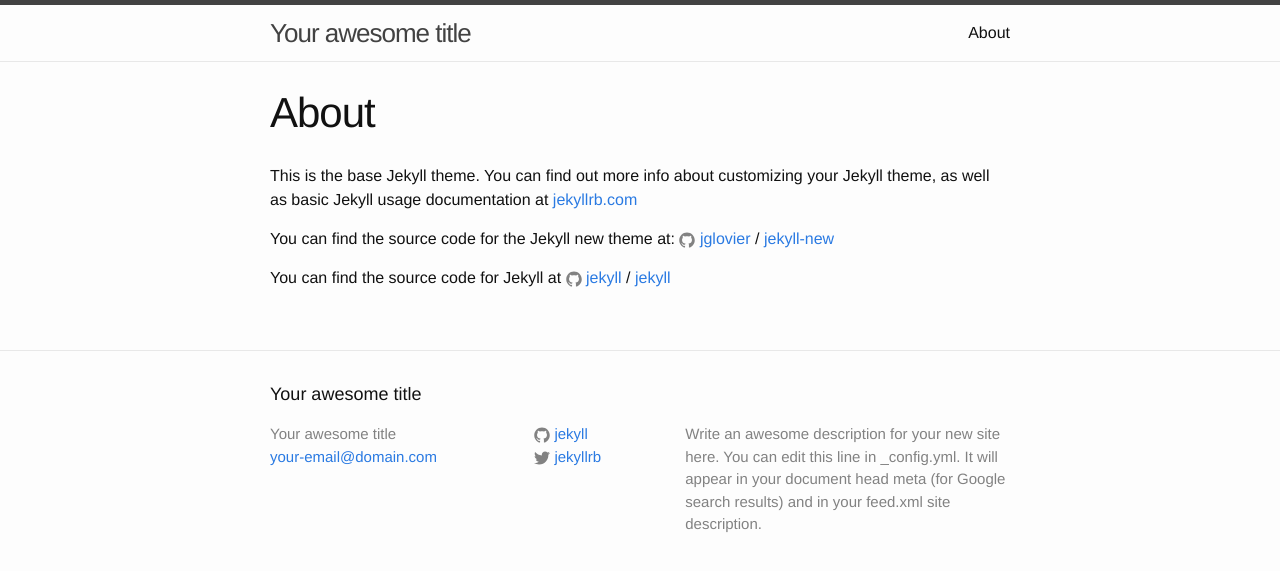
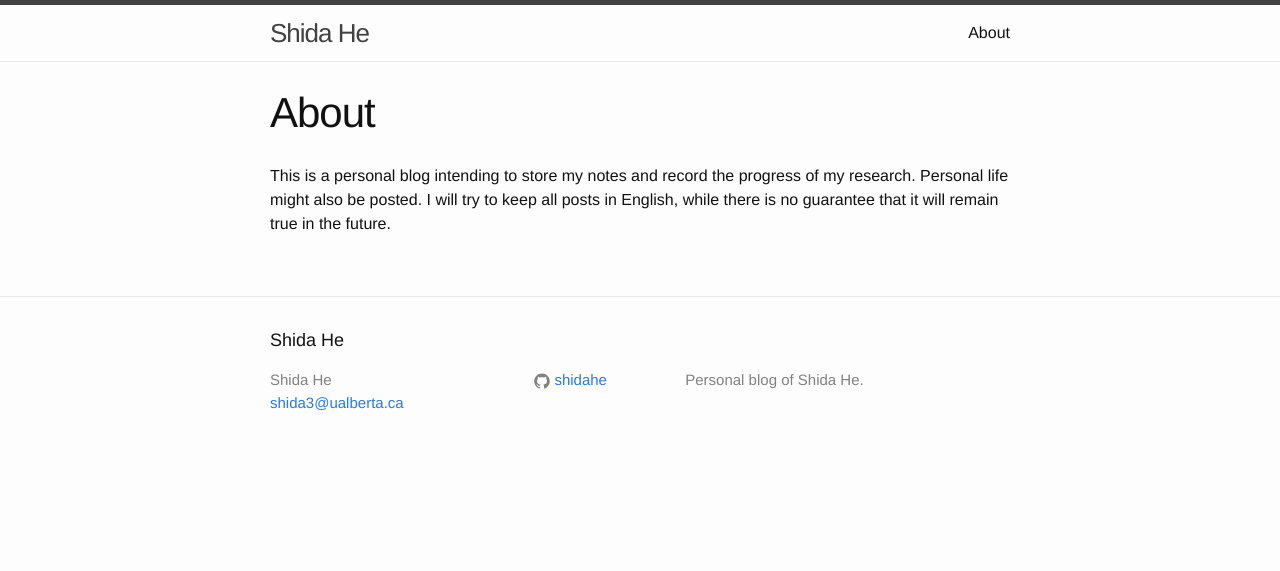
Before and after one commit to shidahe/shidahe.github.io, a Jekyll site: the page built from about.md, in a window 1280 px wide. Shown: the top 571 px of the page. Built offline with Jekyll 4.4.1, drawn with Linux system fonts in a browser that asks for light colours.

Commit message:
First post and setups.

```diff
--- a/_config.yml
+++ b/_config.yml
@@ -6,16 +6,14 @@
 # 'jekyll serve'. If you change this file, please restart the server process.
 
 # Site settings
-title: Your awesome title
-email: your-email@domain.com
+title: Shida He
+email: shida3@ualberta.ca
 description: > # this means to ignore newlines until "baseurl:"
-  Write an awesome description for your new site here. You can edit this
-  line in _config.yml. It will appear in your document head meta (for
-  Google search results) and in your feed.xml site description.
+  Personal blog of Shida He.
 baseurl: "" # the subpath of your site, e.g. /blog
-url: "http://yourdomain.com" # the base hostname & protocol for your site
-twitter_username: jekyllrb
-github_username:  jekyll
+url: "http://shidahe.github.io" # the base hostname & protocol for your site
+# twitter_username: jekyllrb
+github_username:  shidahe
 
 # Build settings
 markdown: kramdown
--- a/about.md
+++ b/about.md
@@ -4,12 +4,4 @@
 permalink: /about/
 ---
 
-This is the base Jekyll theme. You can find out more info about customizing your Jekyll theme, as well as basic Jekyll usage documentation at [jekyllrb.com](http://jekyllrb.com/)
-
-You can find the source code for the Jekyll new theme at:
-{% include icon-github.html username="jglovier" %} /
-[jekyll-new](https://github.com/jglovier/jekyll-new)
-
-You can find the source code for Jekyll at
-{% include icon-github.html username="jekyll" %} /
-[jekyll](https://github.com/jekyll/jekyll)
+This is a personal blog intending to store my notes and record the progress of my research. Personal life might also be posted. I will try to keep all posts in English, while there is no guarantee that it will remain true in the future.
--- a/index.html
+++ b/index.html
@@ -1,6 +1,8 @@
 ---
 layout: default
 ---
+
+<h1> Hello World! </h1>
 
 <div class="home">
 
@@ -21,5 +23,3 @@
   <p class="rss-subscribe">subscribe <a href="{{ "/feed.xml" | prepend: site.baseurl }}">via RSS</a></p>
 
 </div>
-
-Hello World
```
Also changed, not shown: _posts/2015-11-09-setup-ubuntu.markdown (added, +98 -0 lines), 2 other files.
